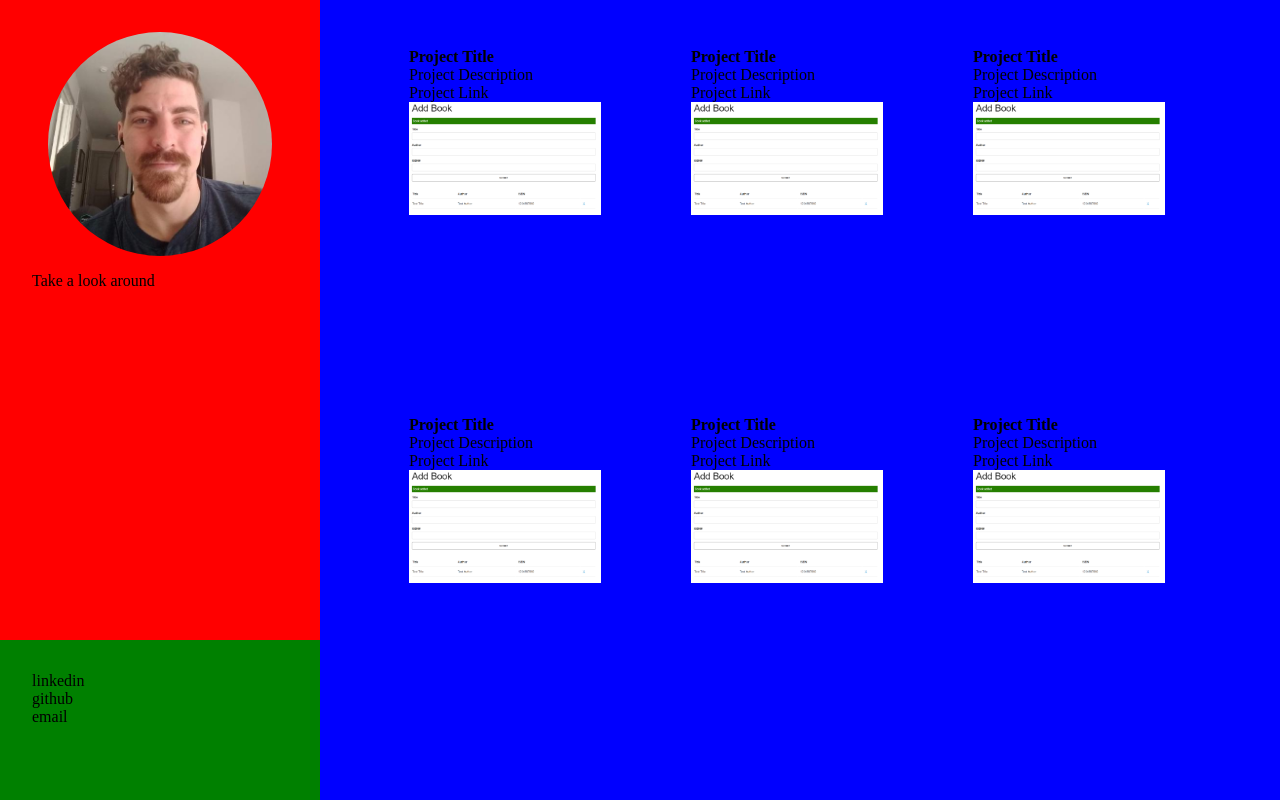
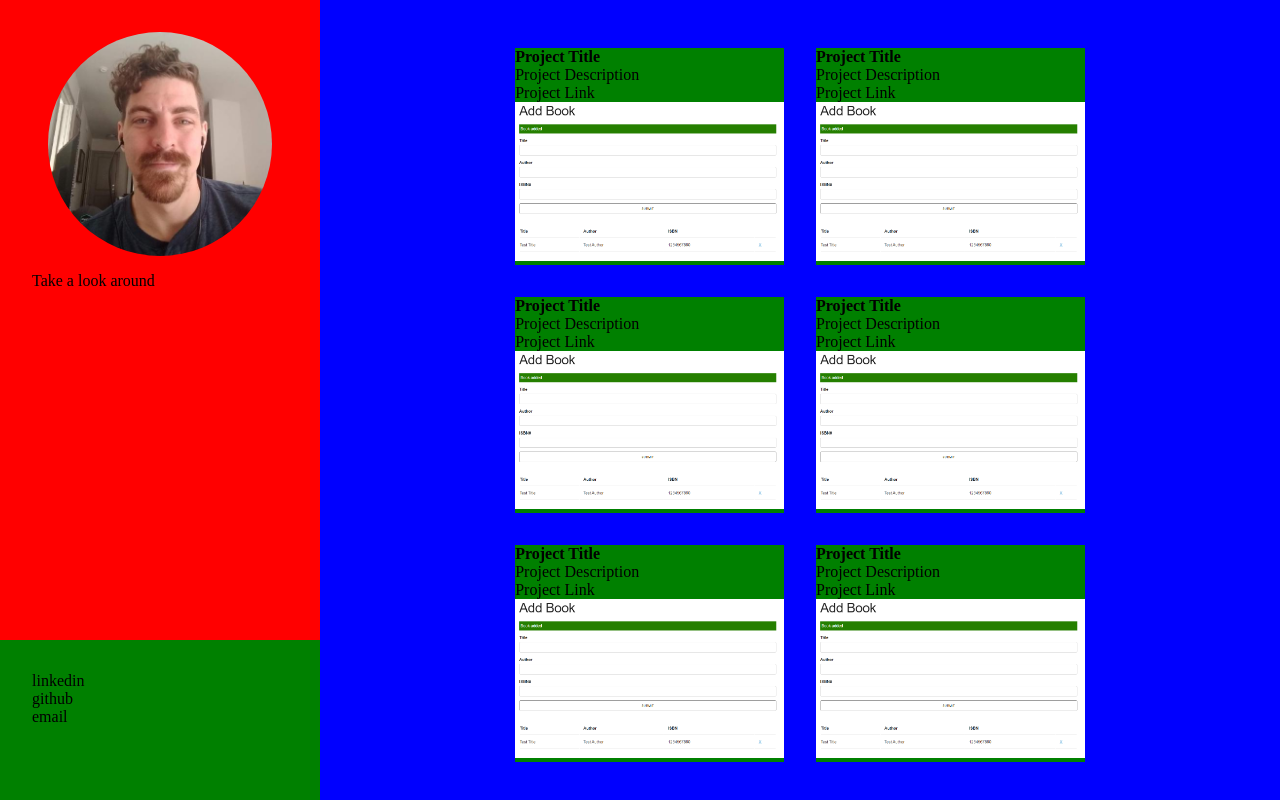
Before and after one commit to reifnotreef/WIP_Portfolio, a plain HTML site: page index.html in a window 1280 px wide. Drawn offline with Linux system fonts and the light colour scheme.

Commit message:
fixed sizing issue of .project-container

```diff
--- a/index.html
+++ b/index.html
@@ -18,37 +18,37 @@
     </section>
     <section id='projects-container'>
       <section class='project-container'>
-        <h3 class='Project Title'>Project Title</h3>
+        <h3 class='project-title'>Project Title</h3>
         <p class='project-description'>Project Description</p>
         <p class="project-link">Project Link</p>
         <img src="./src/img/booklist.PNG" alt="image of blah" class="project-image">
       </section>
       <section class='project-container'>
-        <h3 class='Project Title'>Project Title</h3>
+        <h3 class='project-title'>Project Title</h3>
         <p class='project-description'>Project Description</p>
         <p class="project-link">Project Link</p>
         <img src="./src/img/booklist.PNG" alt="image of blah" class="project-image">
       </section>
       <section class='project-container'>
-        <h3 class='Project Title'>Project Title</h3>
+        <h3 class='project-title'>Project Title</h3>
         <p class='project-description'>Project Description</p>
         <p class="project-link">Project Link</p>
         <img src="./src/img/booklist.PNG" alt="image of blah" class="project-image">
       </section>
       <section class='project-container'>
-        <h3 class='Project Title'>Project Title</h3>
+        <h3 class='project-title'>Project Title</h3>
         <p class='project-description'>Project Description</p>
         <p class="project-link">Project Link</p>
         <img src="./src/img/booklist.PNG" alt="image of blah" class="project-image">
       </section>
       <section class='project-container'>
-        <h3 class='Project Title'>Project Title</h3>
+        <h3 class='project-title'>Project Title</h3>
         <p class='project-description'>Project Description</p>
         <p class="project-link">Project Link</p>
         <img src="./src/img/booklist.PNG" alt="image of blah" class="project-image">
       </section>
       <section class='project-container'>
-        <h3 class='Project Title'>Project Title</h3>
+        <h3 class='project-title'>Project Title</h3>
         <p class='project-description'>Project Description</p>
         <p class="project-link">Project Link</p>
         <img src="./src/img/booklist.PNG" alt="image of blah" class="project-image">
--- a/main.css
+++ b/main.css
@@ -55,15 +55,13 @@
 
 .project-container {
   margin-top: 1rem;
-  margin-left: 2rem;
-}
-
-.project-container * {
-  width: 250px;
+  width: 10rem;
+  margin: 1rem;
+  background-color: green;
 }
 
 .project-image {
-  width: 12rem;
+  width: 100%;
 }
 
 #footer-container {
@@ -86,7 +84,7 @@
 
 /* media query @1080PX */
 
-@media screen and (min-width: 1080px) {
+@media screen and (min-width: 1024px) {
   * {
     font-size: 16px;
   }
@@ -118,7 +116,7 @@
   .project-container {
     /* width: 20vw;
     max-width: 15rem; */
-    flex: 0 0 25%;
+    flex: 0 0 30%;
   }
   #footer-container {
     grid-area: 5 / 1 / 6 / 2;
```
